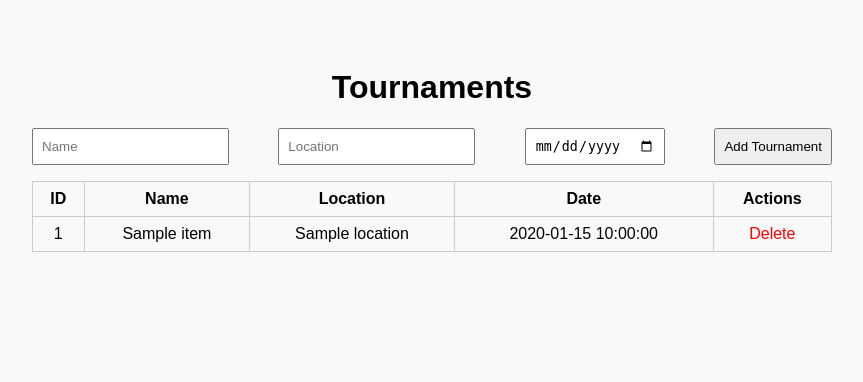
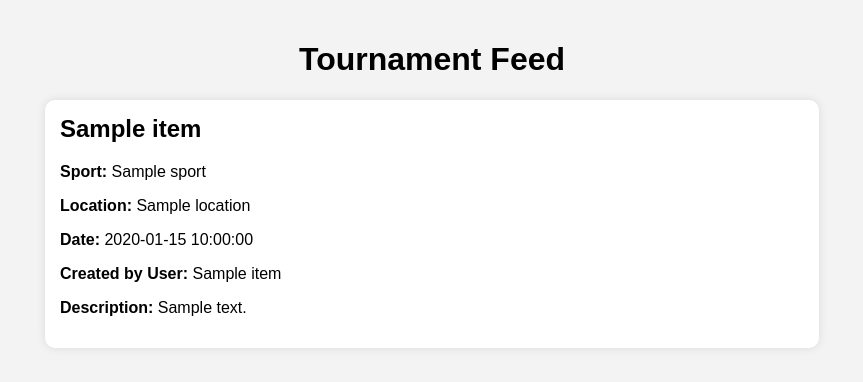
Before and after one commit to jezreel11/TourAPP_Project, a Flask app: page / in a window 1280 px wide. Shown: the top 382 px of the page, without its empty margins (208-1071 px from the left). Run offline with Flask 3, Linux system fonts and the light colour scheme; a user stored in the database is signed in; a database or web service that is not in the repository returns one stand-in record (values such as "Sample title"); data that the repository does not hold is empty.

```diff
--- a/TourAPP_flask/static/style.css
+++ b/TourAPP_flask/static/style.css
@@ -1,37 +1,63 @@
 body {
-    font-family: Arial, sans-serif;
-    max-width: 800px;
-    margin: 2rem auto;
-    padding: 1rem;
-    background-color: #f9f9f9;
+  font-family: Arial, sans-serif;
+  background: #f4f7fa;
+  color: #333;
+  margin: 0;
+  padding: 0;
 }
 
-h1 {
-    text-align: center;
+.container {
+  text-align: center;
+  margin-top: 50px;
 }
 
-form {
-    display: flex;
-    justify-content: space-between;
-    margin-bottom: 1rem;
+.search-bar {
+  margin-bottom: 20px;
 }
 
-input, button {
-    padding: 0.5rem;
+input[type="text"] {
+  padding: 10px;
+  width: 300px;
+  border-radius: 5px;
+  border: 1px solid #ccc;
 }
 
-table {
-    width: 100%;
-    border-collapse: collapse;
+button {
+  padding: 10px 15px;
+  margin-left: 10px;
+  border: none;
+  border-radius: 5px;
+  background-color: #4CAF50;
+  color: white;
+  cursor: pointer;
 }
 
-th, td {
-    padding: 0.5rem;
-    border: 1px solid #ccc;
-    text-align: center;
+button:hover {
+  background-color: #45a049;
 }
 
-a {
-    color: red;
-    text-decoration: none;
+.filters {
+  margin-top: 20px;
 }
+
+.filter-btn {
+  margin: 5px;
+  background-color: #007BFF;
+}
+
+.filter-btn:hover {
+  background-color: #0056b3;
+}
+
+.results {
+  margin-top: 40px;
+}
+
+.tournament-card {
+  background-color: white;
+  border-radius: 10px;
+  padding: 15px;
+  width: 60%;
+  margin: 15px auto;
+  box-shadow: 0 2px 5px rgba(0,0,0,0.1);
+}
--- a/TourAPP_flask/templates/index.html
+++ b/TourAPP_flask/templates/index.html
@@ -1,41 +1,60 @@
 <!DOCTYPE html>
-<html lang="en">
+<html>
 <head>
-    <meta charset="UTF-8">
-    <title>Tournament Manager</title>
-    <link rel="stylesheet" href="{{ url_for('static', filename='style.css') }}">
+    <title>Tournament Feed</title>
+    <style>
+        body {
+            font-family: Arial, sans-serif;
+            background: #f3f3f3;
+            margin: 0;
+            padding: 20px;
+        }
+
+        h1 {
+            text-align: center;
+        }
+
+        .tournament-card {
+            background: white;
+            padding: 15px;
+            margin: 15px auto;
+            width: 60%;
+            border-radius: 10px;
+            box-shadow: 0 0 10px rgba(0,0,0,0.1);
+        }
+
+        .tournament-card h2 {
+            margin-top: 0;
+        }
+
+        .no-results {
+            text-align: center;
+            font-size: 20px;
+            color: #777;
+        }
+    </style>
 </head>
 <body>
-    <h1>Tournaments</h1>
 
-    <form action="/add" method="post">
-        <input type="text" name="name" placeholder="Name" required>
-        <input type="text" name="location" placeholder="Location" required>
-        <input type="date" name="date" required>
-        <button type="submit">Add Tournament</button>
-    </form>
+    <h1>Tournament Feed</h1>
 
-    <table>
-        <thead>
-            <tr>
-                <th>ID</th>
-                <th>Name</th>
-                <th>Location</th>
-                <th>Date</th>
-                <th>Actions</th>
-            </tr>
-        </thead>
-        <tbody>
-            {% for t in tournaments %}
-            <tr>
-                <td>{{ t.id }}</td>
-                <td>{{ t.name }}</td>
-                <td>{{ t.location }}</td>
-                <td>{{ t.date }}</td>
-                <td><a href="/delete/{{ t.id }}">Delete</a></td>
-            </tr>
-            {% endfor %}
-        </tbody>
-    </table>
+    {% if tournaments %}
+        {% for t in tournaments %}
+            <div class="tournament-card">
+                <h2>{{ t.name }}</h2>
+                <p><strong>Sport:</strong> {{ t.sport }}</p>
+                <p><strong>Location:</strong> {{ t.location }}</p>
+                <p><strong>Date:</strong> {{ t.date }}</p>
+                <p><strong>Created by User:</strong> {{ t.host_name }}</p>
+                <p><strong>Description:</strong> {{ t.description }}</p>
+
+
+
+            </div>
+        {% endfor %}
+    {% else %}
+        <p class="no-results">No tournaments found.</p>
+    {% endif %}
+
 </body>
 </html>
```
Also changed, not shown: TourAPP_flask/static/index.js (added, +32 -0 lines), tournaments.db.
